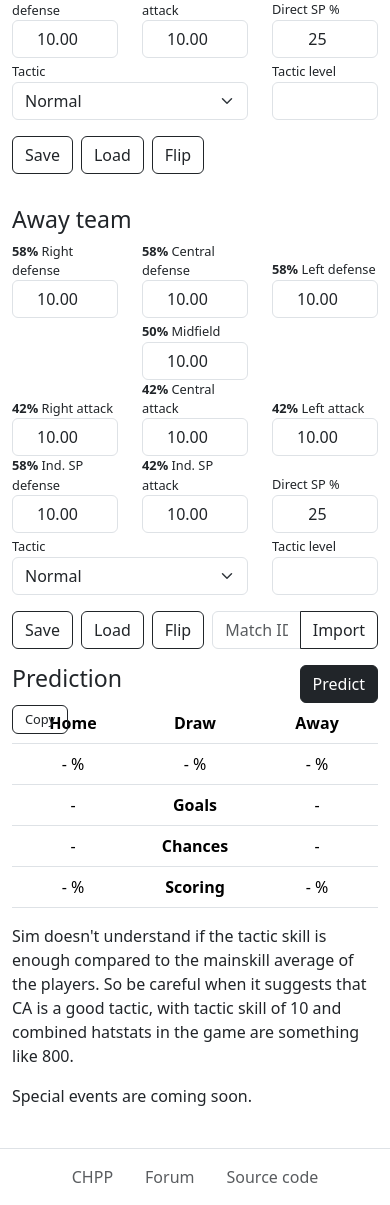
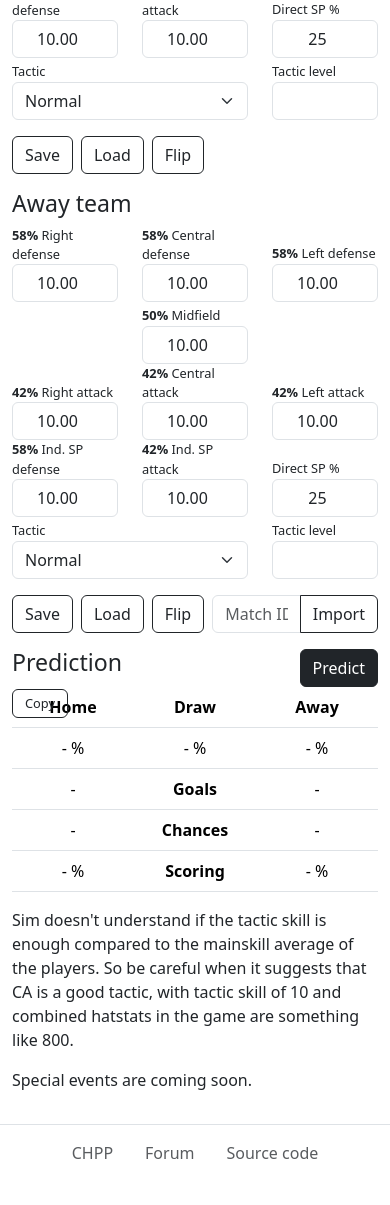
Before and after one commit to shotgunshine/imp, a PHP site: page / in a window 390 px wide. Shown: the part 344-1549 px from the top of the page. After the commit the page ends 1503 px from the top, so only its background shows below. Run offline with PHP 8.4, Linux system fonts and the light colour scheme.

Commit message:
fix vertical margins

```diff
--- a/view/404.phtml
+++ b/view/404.phtml
@@ -1,2 +1,2 @@
-<h3 class="mt-3">Page not found</h3>
+<h3>Page not found</h3>
 <p>We're sorry, we couldn't find the page you requested.</p>
--- a/view/chpp.phtml
+++ b/view/chpp.phtml
@@ -1,2 +1,2 @@
-<h3 class="mt-3">Authorization error</h3>
+<h3>Authorization error</h3>
 <p>Hattrick may be unreachable at the moment, please try again later.</p>
--- a/view/foot.phtml
+++ b/view/foot.phtml
@@ -1,6 +1,6 @@
 </main>
 <footer class="mt-auto">
-	<ul class="nav justify-content-center border-top py-2 mt-4 text-center">
+	<ul class="nav justify-content-center border-top py-2 text-center">
 		<li class="nav-item"><a href="#" class="nav-link text-muted">CHPP</a></li>
 		<li class="nav-item"><a href="#" class="nav-link text-muted">Forum</a></li>
 		<li class="nav-item"><a href="#" class="nav-link text-muted">Source code</a></li>
--- a/view/head.phtml
+++ b/view/head.phtml
@@ -34,4 +34,4 @@ if (isset($_SESSION['accessToken'])) {
 ?>
 	</nav>
 </header>
-<main class="container">
+<main class="container my-3">
--- a/view/predictor.phtml
+++ b/view/predictor.phtml
@@ -1,6 +1,6 @@
 	<div class="row">
-		<div class="col-12 col-md-6 mb-3">
-			<h3 class="mt-3" id="home_name">Home team</h3>
+		<div class="col-12 col-md-6">
+			<h3 id="home_name">Home team</h3>
 			<div class="row justify-content-center align-items-end">
 				<div class="col-4">
 					<label for="home_rd"><span class="fw-bolder">-</span> Right defense</label>
@@ -66,15 +66,15 @@
 					<input type="number" class="form-control text-center" id="home_tl">
 				</div>
 			</div>
-			<div class="mt-3 d-flex">
+			<div class="my-3 d-flex">
 				<button type="button" class="btn btn-outline" onclick="IMP.form.saveHomeRatings()">Save</button>
 				<label for="load_home" class="btn btn-outline ms-2 my-0">Load</label>
 				<input type="file" accept=".imp" class="d-none" id="load_home" onchange="IMP.form.loadHomeRatings(this)">
 				<button type="button" class="btn btn-outline ms-2" onclick="IMP.form.flipHomeRatings()">Flip</button>
 			</div>
 		</div>
-		<div class="col-12 col-md-6 mb-3">
-			<h3 class="mt-3" id="away_name">Away team</h3>
+		<div class="col-12 col-md-6">
+			<h3 id="away_name">Away team</h3>
 			<div class="row justify-content-center align-items-end">
 				<div class="col-4">
 					<label for="away_rd"><span class="fw-bolder">-</span> Right defense</label>
@@ -140,7 +140,7 @@
 					<input type="number" class="form-control text-center" id="away_tl">
 				</div>
 			</div>
-			<div class="mt-3 d-flex">
+			<div class="my-3 d-flex">
 				<button type="button" class="btn btn-outline" onclick="IMP.form.saveAwayRatings()">Save</button>
 				<label for="load_away" class="btn btn-outline ms-2 my-0">Load</label>
 				<input type="file" accept=".imp" class="d-none" id="load_away" onchange="IMP.form.loadAwayRatings(this)">
```
